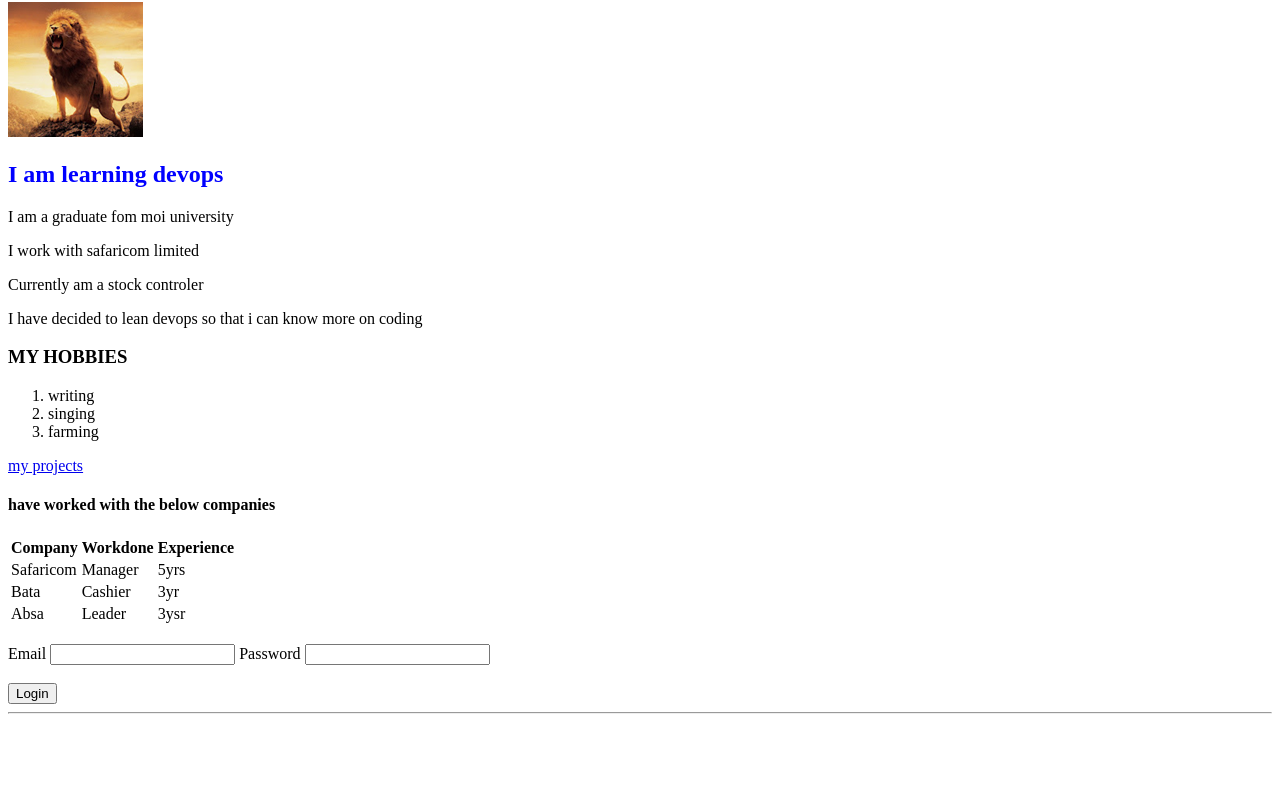
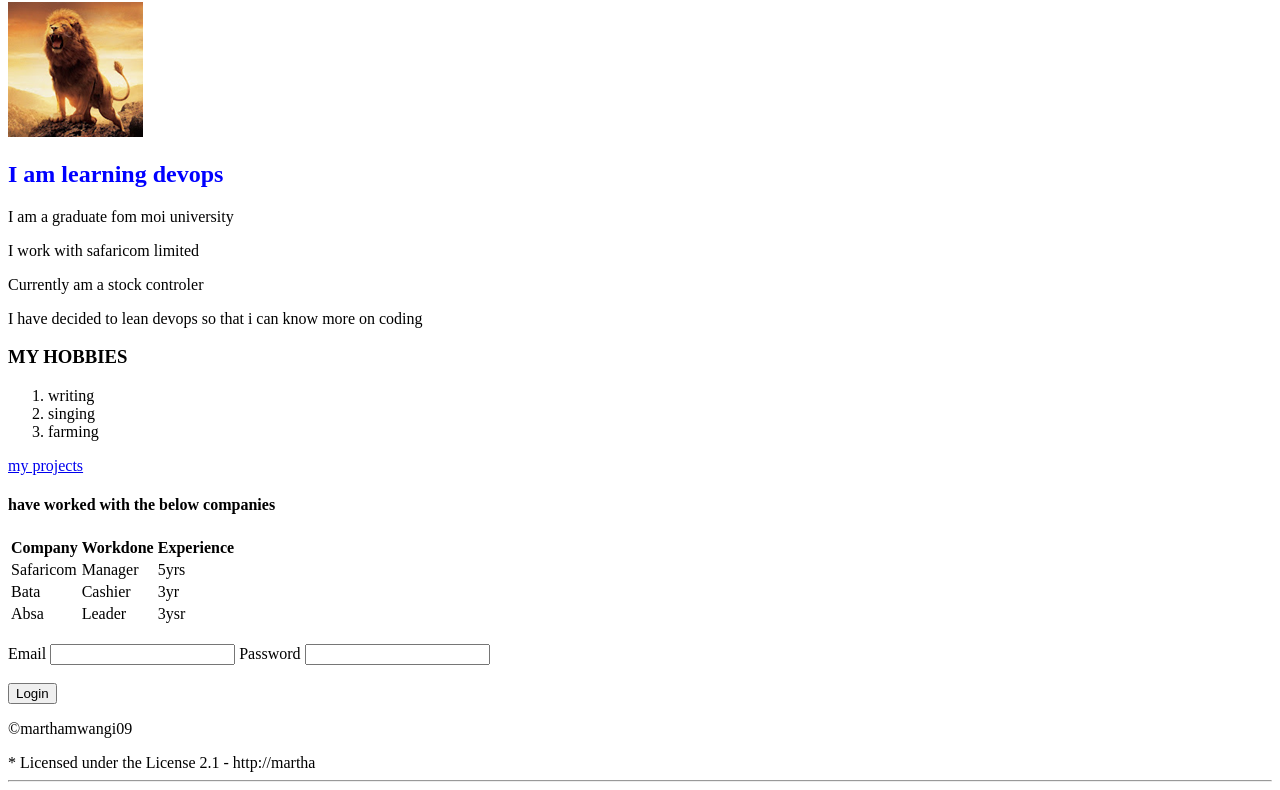
Before and after one commit to marthamwangi09/updated-assignment, a plain HTML site: page index.html in a window 1280 px wide. Shown: the part 88-878 px from the top of the page. Before the commit the page ends 810 px from the top, so only its background shows below. Drawn offline with Linux system fonts and the light colour scheme.

Commit message:
adding copyright and licence

```diff
--- a/index.html
+++ b/index.html
@@ -61,6 +61,9 @@
         </form>
         <br>
         <button>Login</button>
+        <p>&copy;marthamwangi09</p>
+        * Licensed under the License 2.1 - http://martha
+
 
         <hr>
 
```
